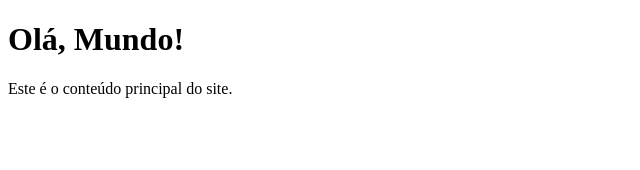
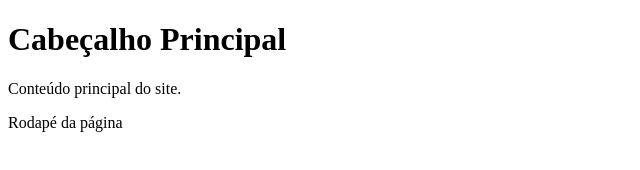
Before and after one commit to kelvinleiteoliveira-blip/test, a plain HTML site: page index.html in a window 1280 px wide. Shown: the whole page, without its empty margins (0-640 px from the left). Drawn offline with Linux system fonts and the light colour scheme.

Commit message:
Refactor HTML structure with header, main, and footer

```diff
--- a/index.html
+++ b/index.html
@@ -6,9 +6,14 @@
     <title>Título da Página</title>
 </head>
 <body>
-
-    <h1>Olá, Mundo!</h1>
-    <p>Este é o conteúdo principal do site.</p>
-
+    <header>
+        <h1>Cabeçalho Principal</h1>
+    </header>
+    <main>
+        <p>Conteúdo principal do site.</p>
+    </main>
+    <footer>
+        <p>Rodapé da página</p>
+    </footer>
 </body>
 </html>
```
